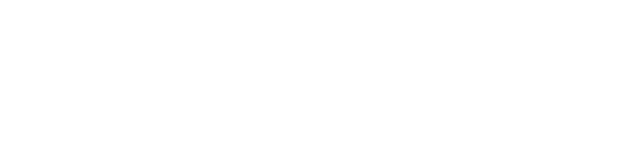
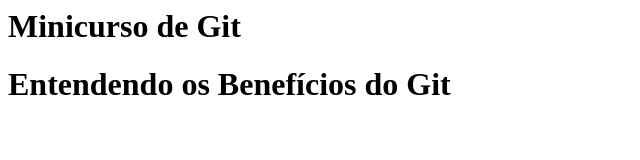
Before and after one commit to jacksonbjrtls/minicurso_git, a plain HTML site: page index.html in a window 1280 px wide. Shown: the whole page, without its empty margins (0-640 px from the left). Drawn offline with Linux system fonts and the light colour scheme.

Commit message:
Segundo Commit body

```diff
--- a/index.html
+++ b/index.html
@@ -2,5 +2,7 @@
 	<head>
 	</head>
 	<body>
+		<h1>Minicurso de Git </h1>
+		<h1>Entendendo os Benefícios do Git</h1>
 	</body>
 </html>
```
